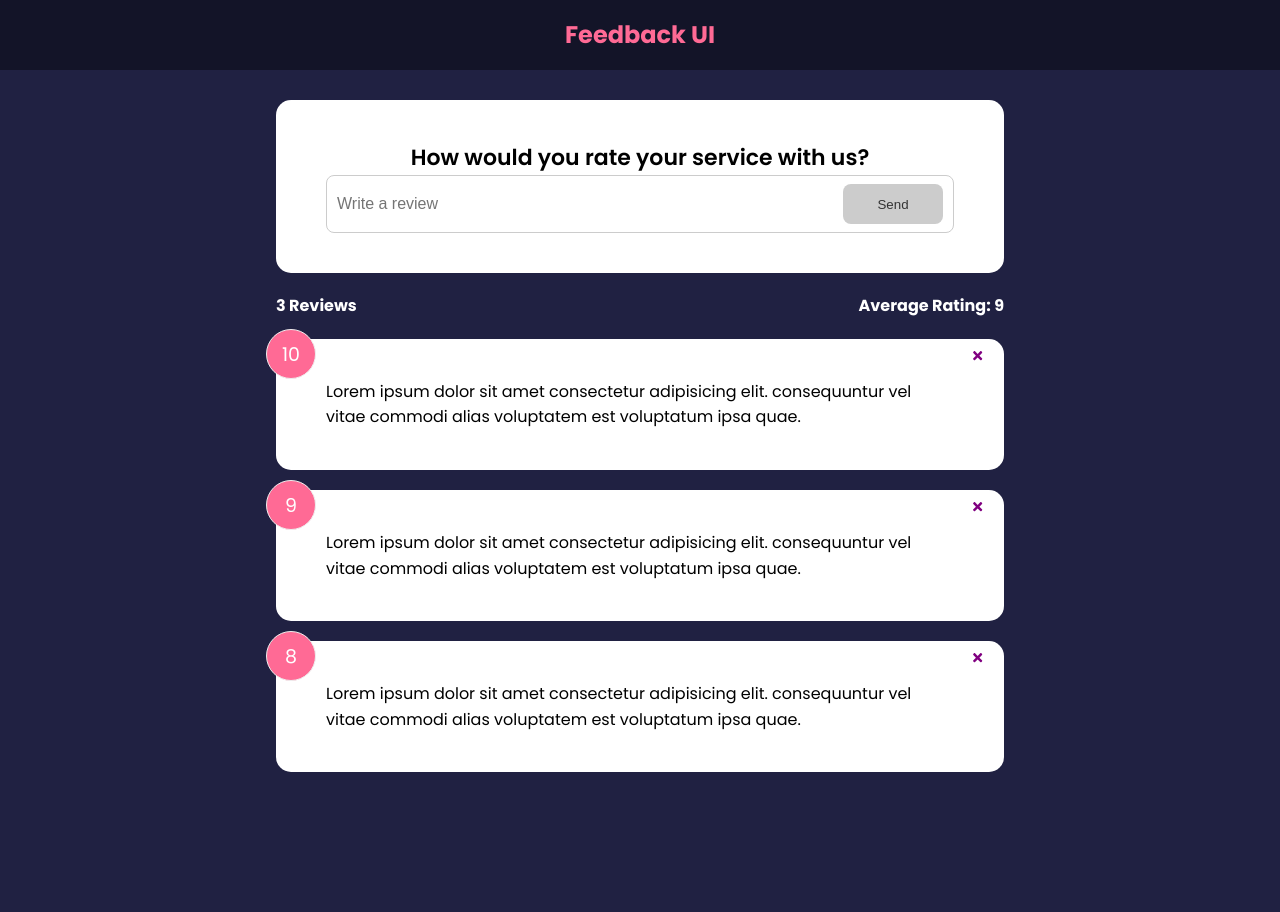
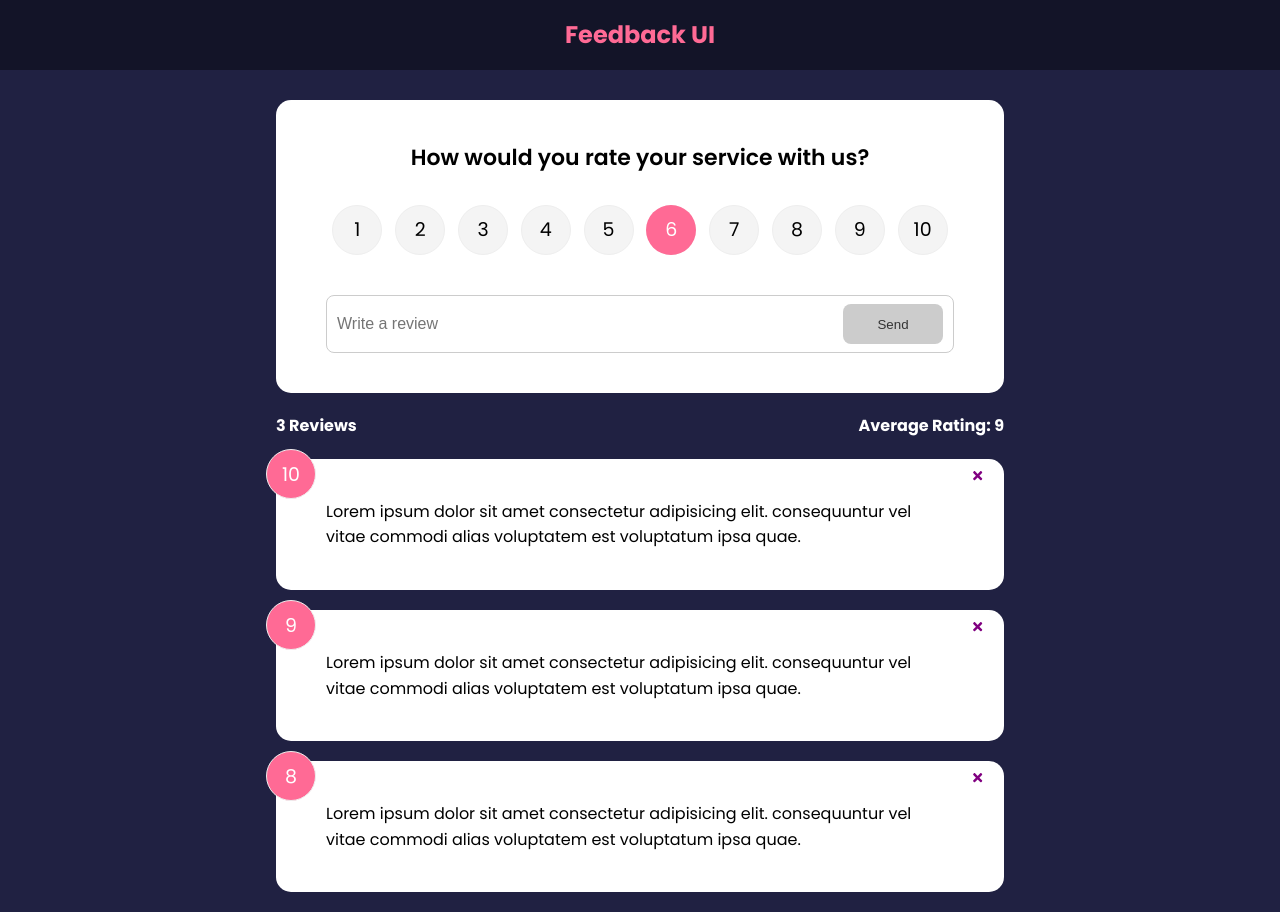
Before and after one commit to wichofly/feedback-app, a React (Create React App) app: page / in a window 1280 px wide. Before the commit the page ends 800 px from the top, so only its background shows below. Built offline with nearby package versions, Linux system fonts and the light colour scheme.

Commit message:
Rating Select

```diff
--- a/src/components/FeedbackForm.jsx
+++ b/src/components/FeedbackForm.jsx
@@ -1,11 +1,13 @@
 //  typically when you have a form, you're going to have a piece of state for each input in that form.
 import { useState } from 'react';
 
+import RatingSelect from './RatingSelect';
 import Card from './shared/Card';
 import Button from './shared/Button';
 
 function FeedbackForm() {
   const [text, setText] = useState('');
+  const [rating, setRating] = useState('6');
   const [btnDisabled, setBtnDisabled] = useState(true);
   const [message, setMessage] = useState('');
 
@@ -28,7 +30,7 @@
     <Card>
       <form>
         <h2>How would you rate your service with us?</h2>
-        {/* @todo - rating select component */}
+        <RatingSelect select={(rating) => setRating(rating)} />
         <div className="input-group">
           <input
             onChange={handleTextChange}
--- /dev/null
+++ b/src/components/RatingSelect.jsx
@@ -0,0 +1,32 @@
+// We want to have a piece of state that represents which number is selected.
+// thats why we need useState
+import { useState } from 'react';
+
+function RatingSelect({select}) {
+  const [selected, setSelected] = useState(6);
+
+  const handleChange = (e) => {
+    setSelected(+e.currentTarget.value)
+    select(selected)
+  }
+
+  return (
+    <ul className="rating">
+      {Array.from({ length: 10 }, (_, i) => (
+        <li key={`rating-${i + 1}`}>
+          <input
+            type="radio"
+            id={`num${i + 1}`}
+            name="rating"
+            value={i + 1}
+            onChange={handleChange}
+            checked={selected === i + 1}
+          />
+          <label htmlFor={`num${i + 1}`}>{i + 1}</label>
+        </li>
+      ))}
+    </ul>
+  );
+}
+
+export default RatingSelect;
```
